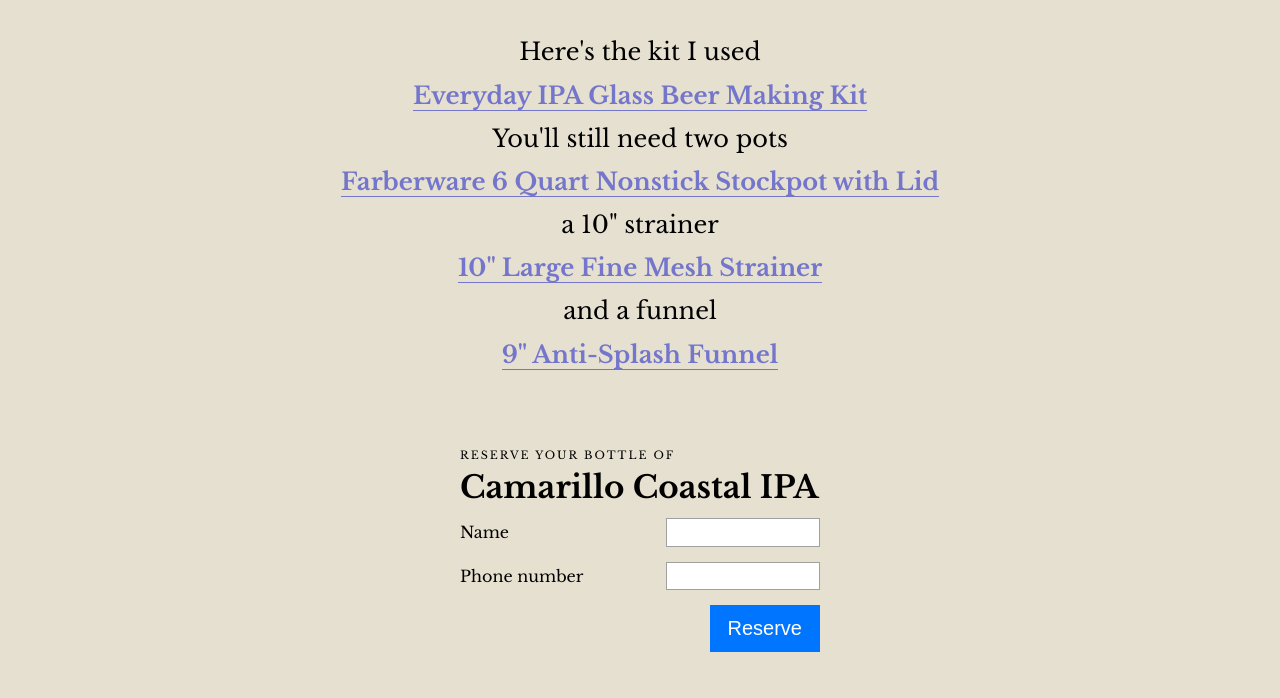
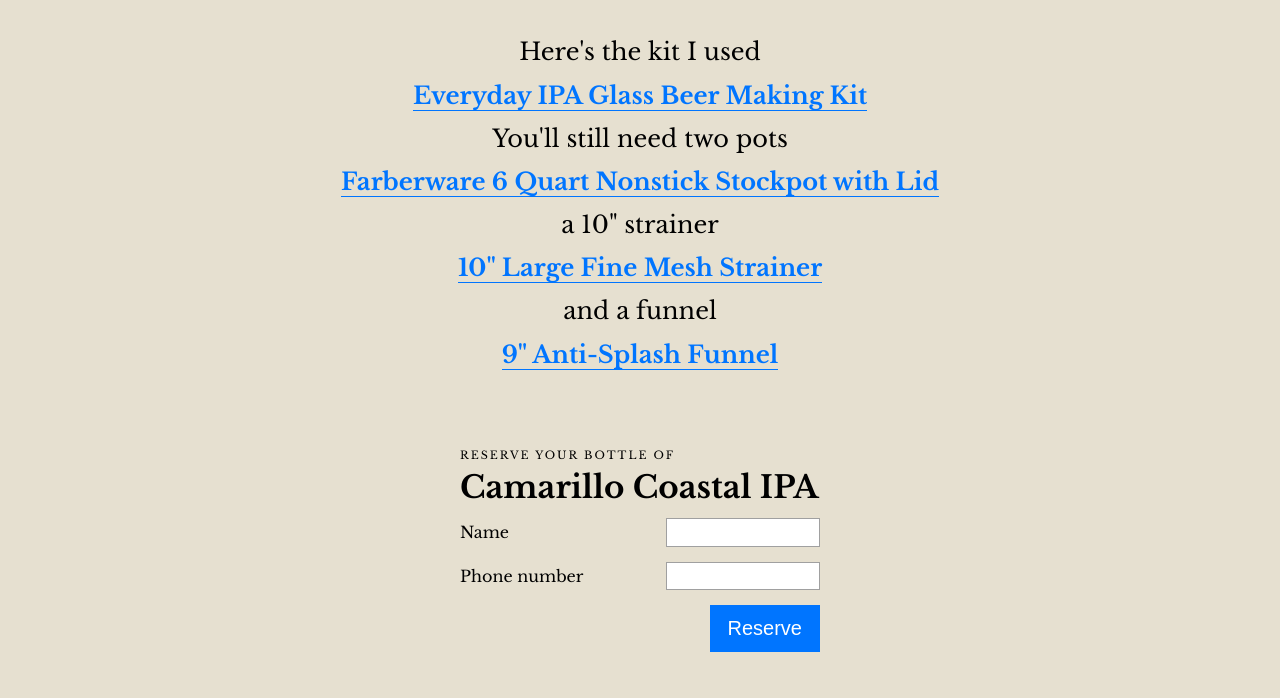
Before and after one commit to martyboggs/beer, a plain HTML site: page index.html in a window 1280 px wide. Shown: the part 967-1665 px from the top of the page. Drawn offline with nearby package versions, Linux system fonts and the light colour scheme.

Commit message:
link color

```diff
--- a/index.html
+++ b/index.html
@@ -61,9 +61,9 @@
             display: block;
         }
         a {
-            color: #7476cc;
+            color: #0075ff;
             text-decoration: none;
-            border-bottom: 1px solid #7476cc;
+            border-bottom: 1px solid #0075ff;
             font-weight: bold;
             margin-bottom: 2px;
         }
```
